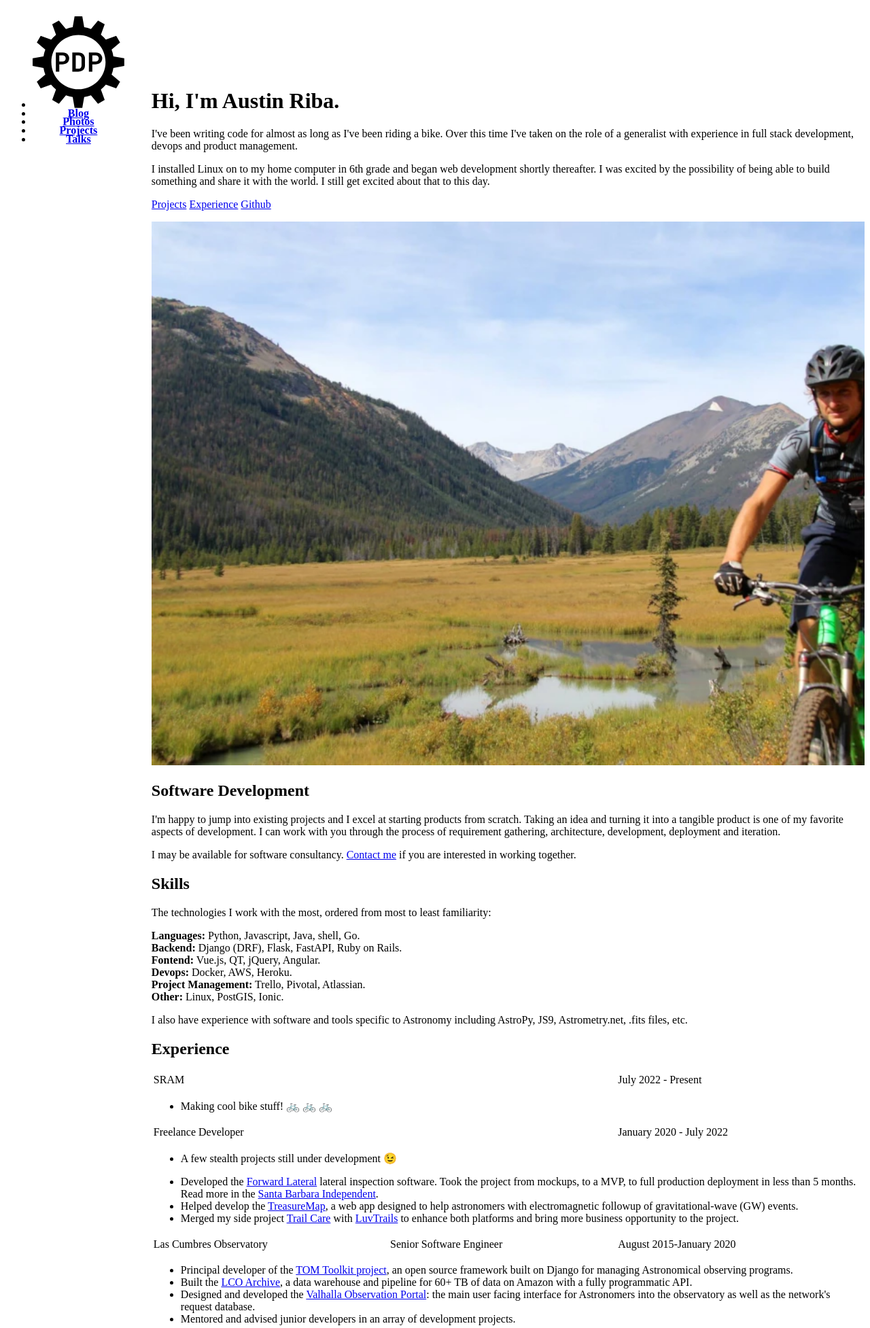
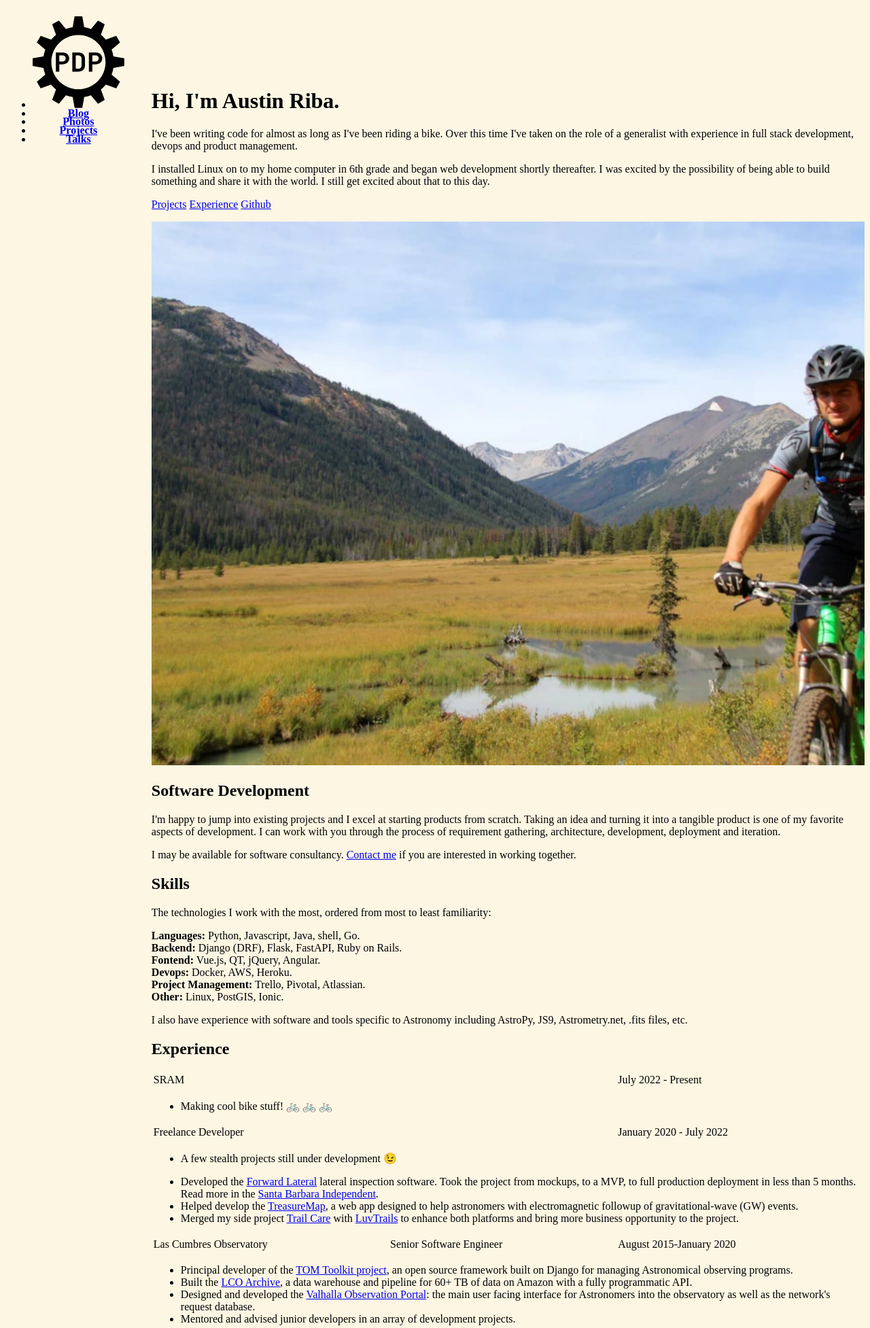
Before and after one commit to Fingel/pdpv3, a Django app: page / in a window 1280 px wide. Shown: the top 1954 px of the page at 68% size. Run offline with Django 5.2, Linux system fonts and the light colour scheme; some libraries are stand-ins or nearby versions.

Commit message:
Change background colors

```diff
--- a/base/static/base/css/main.css
+++ b/base/static/base/css/main.css
@@ -1,6 +1,16 @@
+[data-theme="light"],
+:root:not([data-theme="dark"]) {
+   --pico-background-color: #fdf6e3;
+}
+@media only screen and (prefers-color-scheme: dark) {
+   :root:not([data-theme]) {
+      --pico-background-color: #13171f;
+   }
+}
 body {
    min-height: 100vh;
    position: relative;
+   background-color: var(--pico-background-color);
 }
 .grid-container {
    display: grid;
@@ -24,7 +34,6 @@ body {
    position: sticky;
    margin-top: var(--pico-spacing);
    top: -110px;
-   background: var(--pico-background-color);
    z-index: 99;
 }
 
@@ -45,6 +54,10 @@ path #svg1 {
 .codehilite {
    font-family: monospace;
    font-size: 0.8rem;
+}
+
+pre > code {
+   background: var(--pico-background-color);
 }
 
 .title-link {
```
